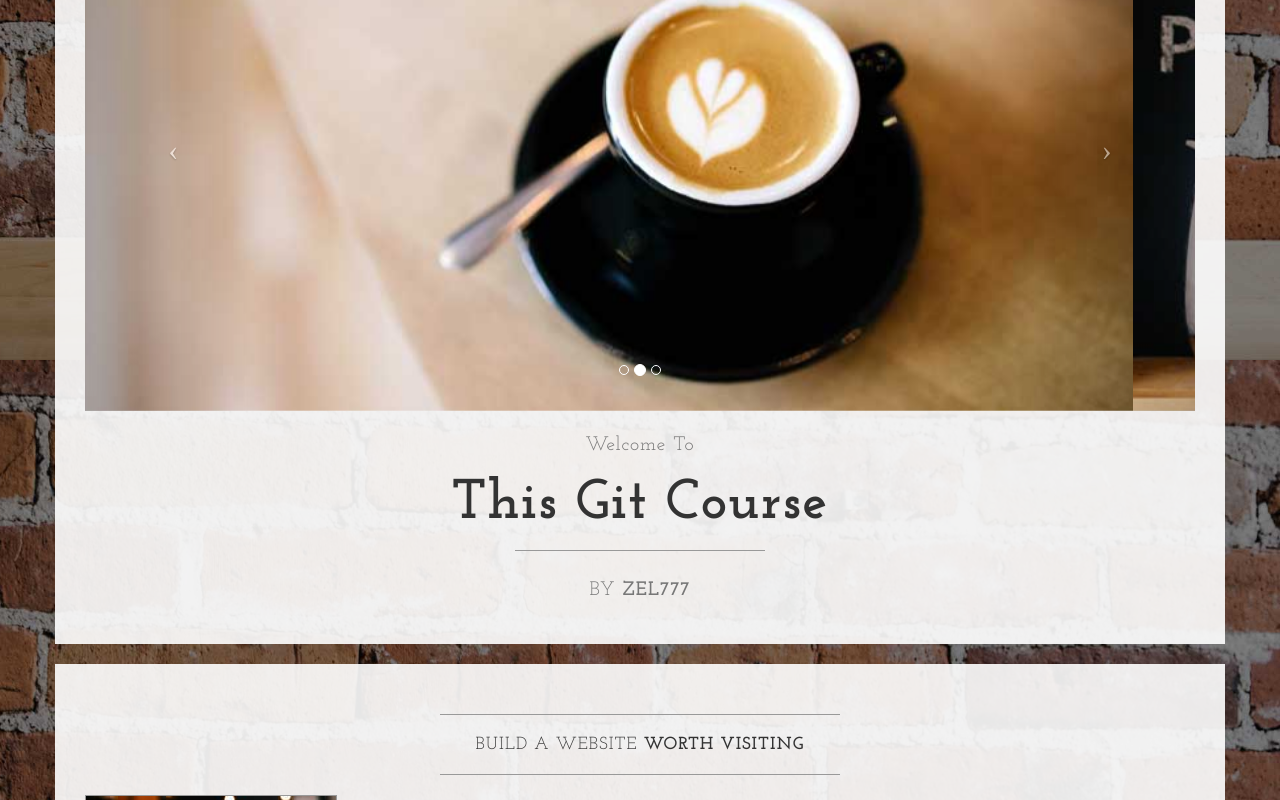
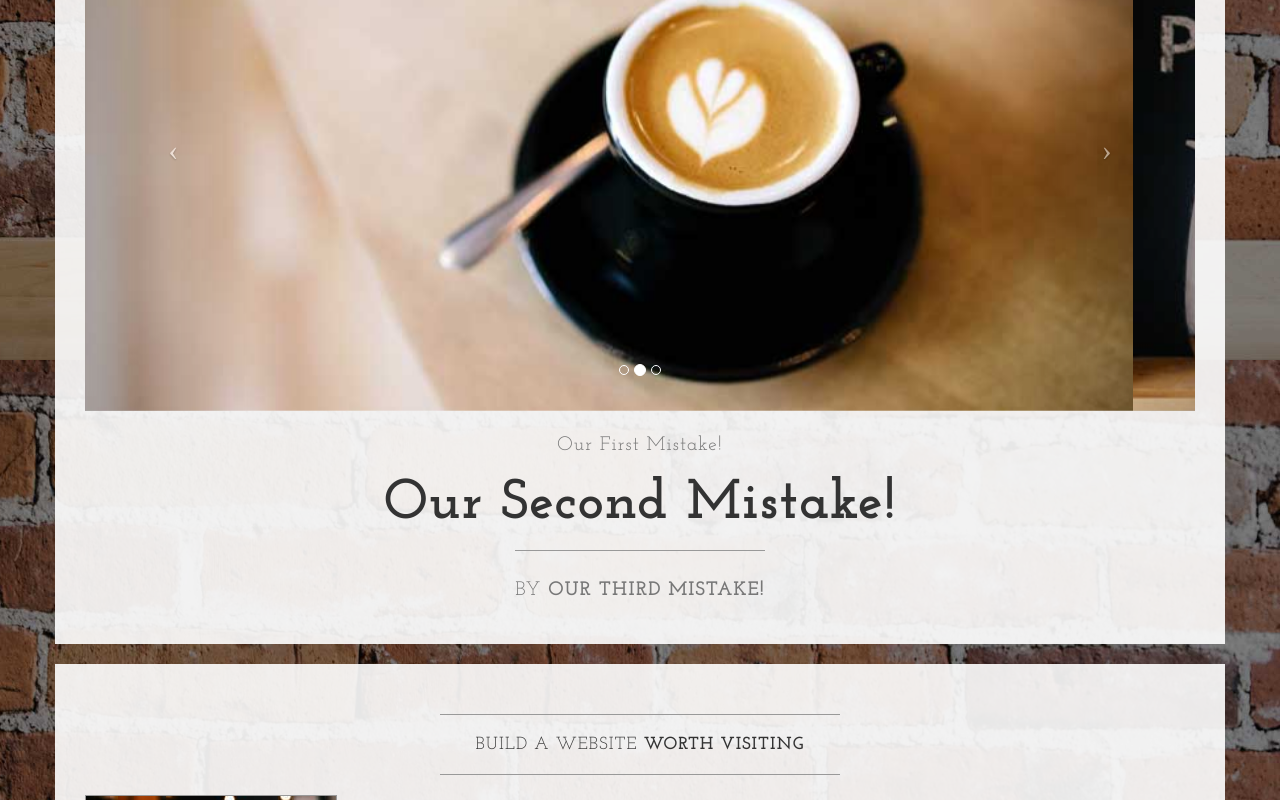
Before and after one commit to zel777/testrepot, a plain HTML site: page index.html in a window 1280 px wide. Shown: the part 440-1240 px from the top of the page. Drawn offline with nearby package versions, Linux system fonts and the light colour scheme.

Commit message:
Committing our third mistake, we left the other two in place

```diff
--- a/index.html
+++ b/index.html
@@ -106,13 +106,13 @@
                         </a>
                     </div>
                     <h2 class="brand-before">
-                        <small>Welcome to</small>
+                        <small>Our First Mistake!</small>
                     </h2>
-                    <h1 class="brand-name">This Git Course</h1>
+                    <h1 class="brand-name">Our second mistake!</h1>
                     <hr class="tagline-divider">
                     <h2>
                         <small>By
-                            <strong>zel777</strong>
+                            <strong>Our third mistake!</strong>
                         </small>
                     </h2>
                 </div>
```
